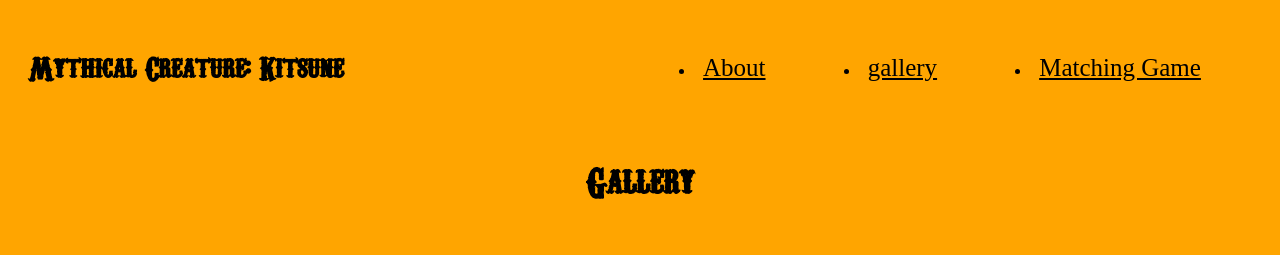
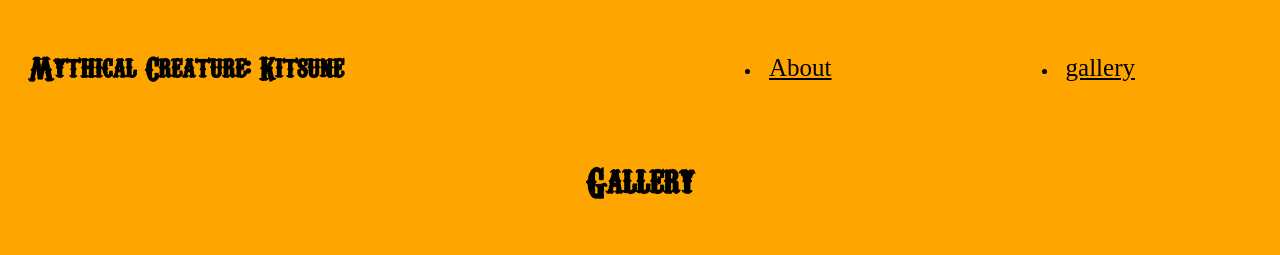
Before and after one commit to iCode-SugarLand/FrancisOrange, a plain HTML site: page gallery.html in a window 1280 px wide. Shown: the top 255 px of the page. Drawn offline with Linux system fonts and the light colour scheme.

Commit message:
Update gallery.html

```diff
--- a/gallery.html
+++ b/gallery.html
@@ -17,7 +17,7 @@
       <ul class="links-con">
         <li><a class="links" href="index.html">About</a></li>
         <li><a class="links" href="gallery.html">gallery</a></li>
-        <li><a class="links" href="match.html">Matching Game</a></li>
+
       </ul>
     </nav>
   </header>
```
